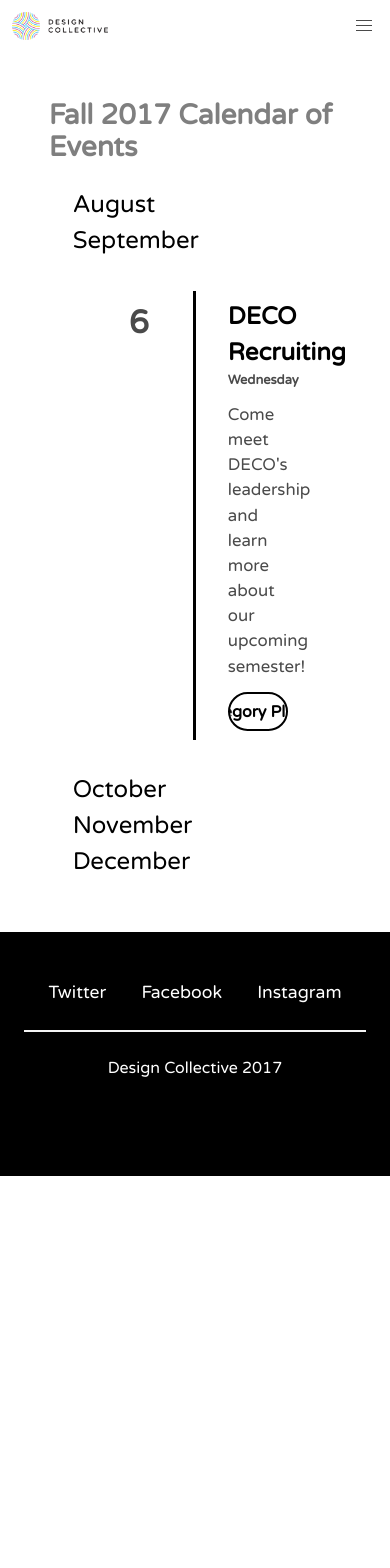
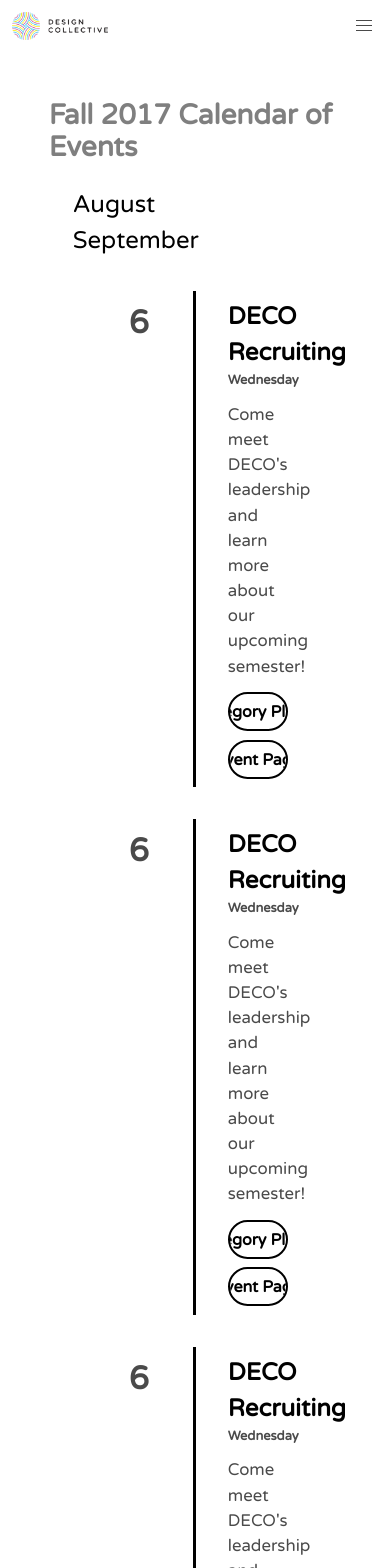
Before and after one commit to Jaredk3nt/Design-Collective, a Vue app: page /Events in a window 390 px wide. Shown: the top 1568 px of the page. Before the commit the page ends 1176 px from the top, so only its background shows below. Built offline with nearby package versions, Linux system fonts and the light colour scheme.

Commit message:
Mobile changes

```diff
--- a/src/components/Event.vue
+++ b/src/components/Event.vue
@@ -9,7 +9,7 @@
             <div class="event-description"> {{event.description}} </div>
             <div class="buttons">
                 <a class="deco-button"> {{event.location}} </a>
-                <a class="deco-button" :href="event.url" v-if="event.url.length < 0"> Event Page </a>
+                <a class="deco-button" :href="event.url" v-if="event.url.length > 0"> Event Page </a>
             </div>
         </div>
     </div>
--- a/src/components/ImgGrid.vue
+++ b/src/components/ImgGrid.vue
@@ -85,6 +85,12 @@ export default {
             transition: .3s ease;
             background-color: rgba(0, 0, 0, .5);
             color: #fff;
+            text-align: center;
+
+            @media screen and (max-width: 1200px) {
+        		background-color: rgba(0, 0, 0, .25);
+                opacity: 1;
+        	}
         }
 
         .t-title {
--- a/src/components/Navbar.vue
+++ b/src/components/Navbar.vue
@@ -5,13 +5,14 @@
             <router-link class="navbar-item" to="/">
                 <img src="../assets/deco-logo-text.png" alt="">
             </router-link>
-            <div class="navbar-burger burger" data-target="decoNavMenu">
+            <div class="navbar-burger burger" :class="{ 'is-active': activeNav }" ref="burger" data-target="decoNavMenu" @click="activate()">
                 <span></span>
                 <span></span>
                 <span></span>
             </div>
         </div>
-        <div class="navbar-menu" id="decoNavMenu">
+
+        <div class="navbar-menu" id="decoNavMenu" :class="{ 'is-active': activeNav }">
             <div class="navbar-end">
                 <router-link class="navbar-item" to="/About">About</router-link>
                 <router-link class="navbar-item" to="/Community">Community</router-link>
@@ -25,7 +26,17 @@
 
 <script>
 export default {
-  name: 'DecoNavbar',
+    name: 'DecoNavbar',
+    data: function() {
+        return {
+            activeNav: false
+        }
+    },
+    methods: {
+        activate: function() {
+            this.activeNav = !this.activeNav;
+        }
+    }
 }
 </script>
 
--- a/static/data/calendar.json
+++ b/static/data/calendar.json
@@ -8,7 +8,23 @@
                 "title": "DECO Recruiting",
                 "description": "Come meet DECO's leadership and learn more about our upcoming semester!",
                 "location": "Gregory Plaza",
-                "url": ""
+                "url": "/"
+            },
+            {
+                "time": "Wednesday",
+                "day": "6",
+                "title": "DECO Recruiting",
+                "description": "Come meet DECO's leadership and learn more about our upcoming semester!",
+                "location": "Gregory Plaza",
+                "url": "/"
+            },
+            {
+                "time": "Wednesday",
+                "day": "6",
+                "title": "DECO Recruiting",
+                "description": "Come meet DECO's leadership and learn more about our upcoming semester!",
+                "location": "Gregory Plaza",
+                "url": "/"
             }
         ],
         "October": [],
```
